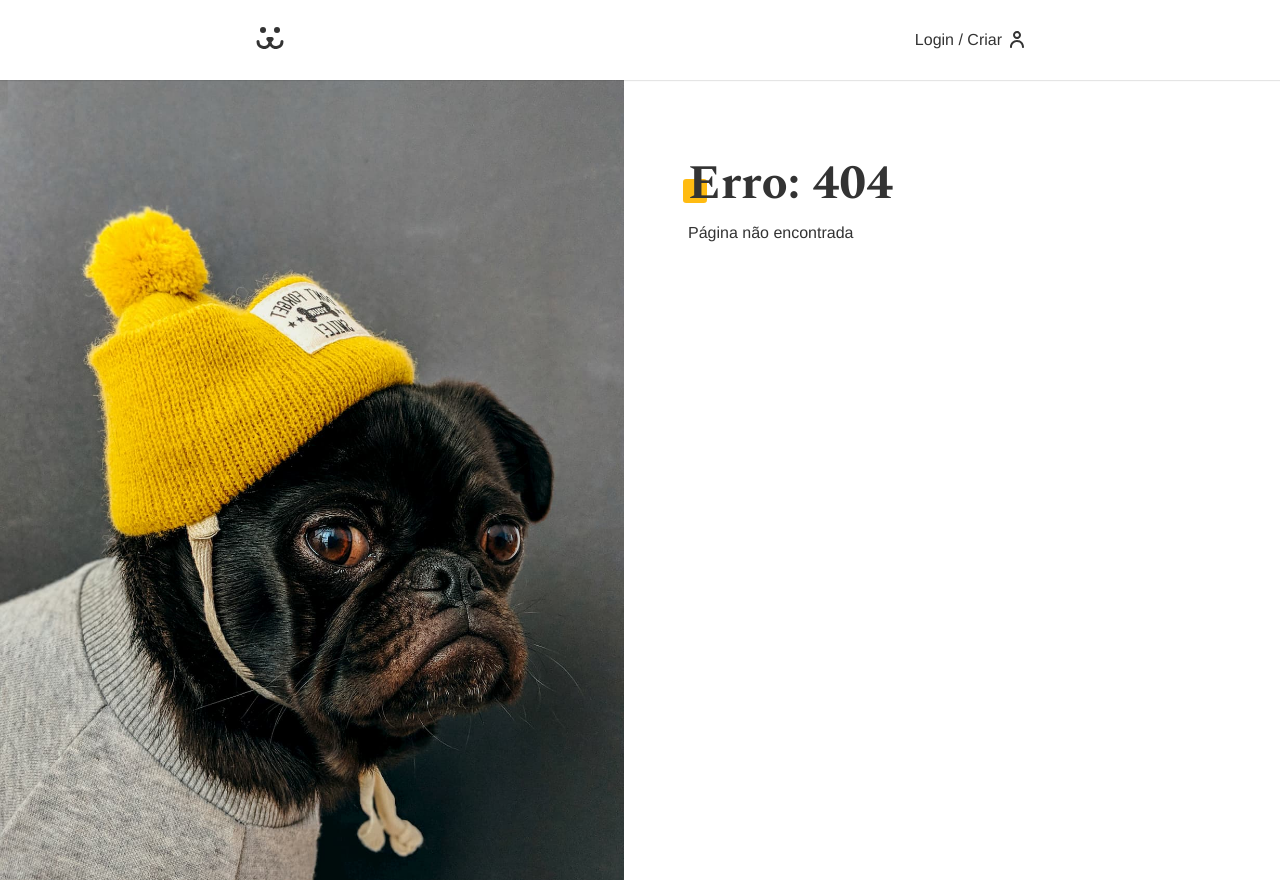
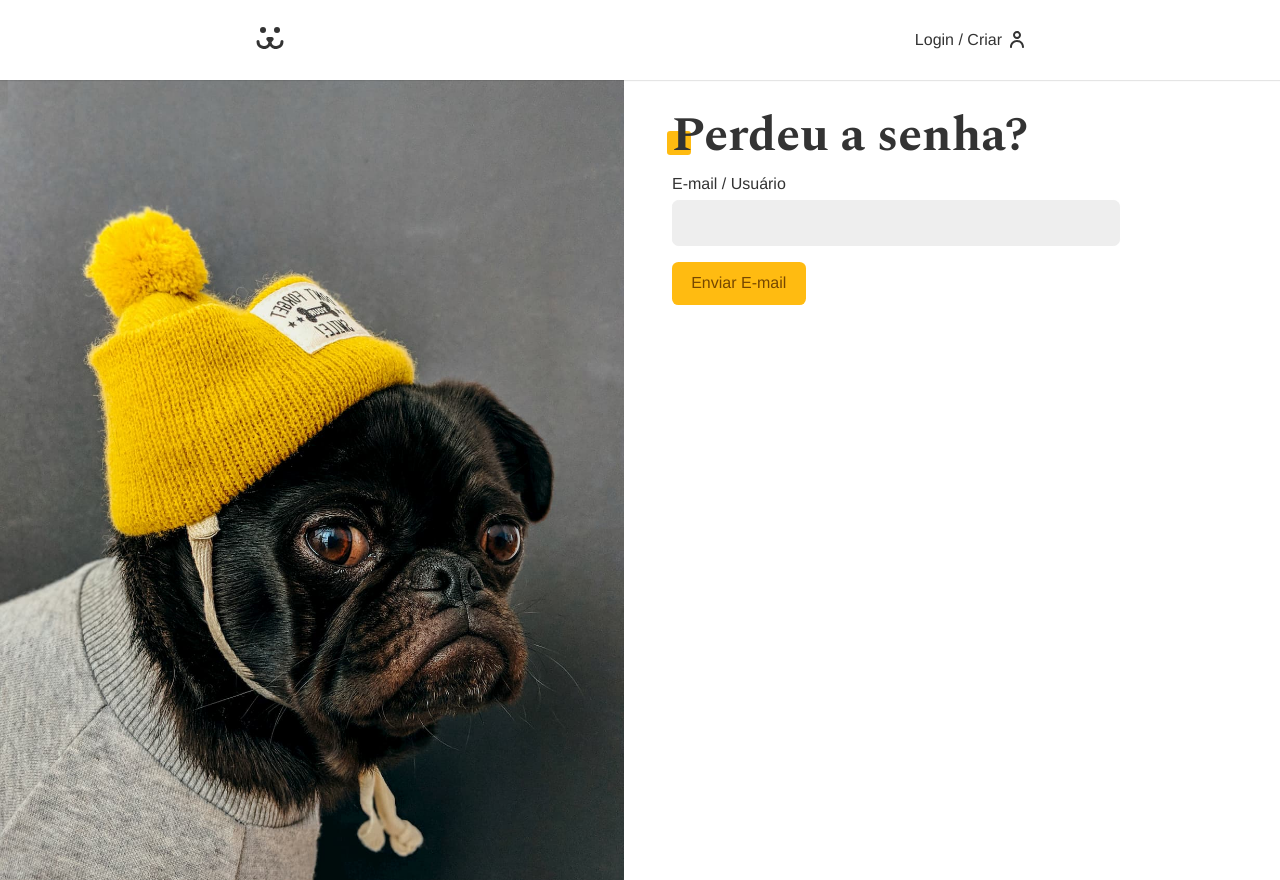
Before and after one commit to felipejourdan/dogs, a React (Create React App) app: page /login/recuperar-password in a window 1280 px wide. Before the commit this address had no page. Built offline with nearby package versions, Linux system fonts and the light colour scheme.

Commit message:
lost password function done

```diff
--- a/src/Components/Login/Login.js
+++ b/src/Components/Login/Login.js
@@ -2,8 +2,8 @@
 import { Routes, Route, Navigate } from "react-router-dom";
 import LoginForm from "./LoginForm";
 import LoginCreate from "./LoginCreate";
-import LoginReset from "./LoginReset";
-import LoginLost from "./LoginLost";
+import LoginPasswordReset from "./LoginPasswordReset";
+import LoginPasswordLost from "./LoginPasswordLost";
 import { UserContext } from "../../UserContext";
 import styles from "./Login.module.css";
 import NotFound from "../NotFound";
@@ -17,9 +17,9 @@
       <div className={styles.forms}>
         <Routes>
           <Route path="/" element={<LoginForm />} />
-          <Route path="signUp" element={<LoginCreate />} />
-          <Route path="lost" element={<LoginLost />} />
-          <Route path="reset" element={<LoginReset />} />
+          <Route path="cadastro" element={<LoginCreate />} />
+          <Route path="recuperar-password" element={<LoginPasswordLost />} />
+          <Route path="resetar-password" element={<LoginPasswordReset />} />
           <Route path="/*" element={<NotFound />} />
         </Routes>
       </div>
--- a/src/Components/Login/LoginForm.js
+++ b/src/Components/Login/LoginForm.js
@@ -1,12 +1,12 @@
-import React from 'react';
-import { Link } from 'react-router-dom';
-import useForm from '../../Hooks/useForm';
-import Button from '../Forms/Button';
-import Input from '../Forms/Input';
-import { UserContext } from '../../UserContext';
-import Error from '../Helper/Error';
-import styles from './LoginForm.module.css';
-import stylesBtn from '../Forms/Button.module.css';
+import React from "react";
+import { Link } from "react-router-dom";
+import useForm from "../../Hooks/useForm";
+import Button from "../Forms/Button";
+import Input from "../Forms/Input";
+import { UserContext } from "../../UserContext";
+import Error from "../Helper/Error";
+import styles from "./LoginForm.module.css";
+import stylesBtn from "../Forms/Button.module.css";
 
 const LoginForm = () => {
   const username = useForm();
@@ -35,13 +35,13 @@
         )}
         <Error error={error} />
       </form>
-      <Link className={styles.lost} to="/login/lost">
+      <Link className={styles.lost} to="/login/recuperar-password">
         Perdeu a senha?
       </Link>
       <div className={styles.signUp}>
         <h2 className={styles.subtitle}>Cadastre-se</h2>
         <p>Ainda não possui conta? Cadastre-se no site</p>
-        <Link className={stylesBtn.button} to="/login/signUp">
+        <Link className={stylesBtn.button} to="/login/cadastro">
           Cadastro
         </Link>
       </div>
--- a/src/Components/Login/LoginLost.js
+++ /dev/null
@@ -1,7 +0,0 @@
-import React from 'react';
-
-const LoginLost = () => {
-  return <div>Recuperar Password</div>;
-};
-
-export default LoginLost;
--- /dev/null
+++ b/src/Components/Login/LoginPasswordLost.js
@@ -0,0 +1,45 @@
+import React from "react";
+import { PASSWORD_LOST } from "../../api";
+import useFetch from "../../Hooks/useFetch";
+import useForm from "../../Hooks/useForm";
+import Button from "../Forms/Button";
+import Input from "../Forms/Input";
+import Error from "../Helper/Error";
+
+const LoginPasswordLost = () => {
+  const login = useForm();
+  const { data, loading, error, request } = useFetch();
+
+  async function handleSubmit(event) {
+    event.preventDefault();
+    if (login.validate()) {
+      const { url, options } = PASSWORD_LOST({
+        login: login.value,
+        url: "http://localhost:3000/login/resetar-password",
+      });
+      const { json } = await request(url, options);
+      console.log(json);
+    }
+  }
+
+  return (
+    <section>
+      <h1 className="title">Perdeu a senha?</h1>
+      {data ? (
+        <p style={{ color: "#4c1" }}>{data}</p>
+      ) : (
+        <form onSubmit={handleSubmit}>
+          <Input label="E-mail / Usuário" type="text" name="login" {...login} />
+          {loading ? (
+            <Button disabled>Enviando...</Button>
+          ) : (
+            <Button>Enviar E-mail</Button>
+          )}
+        </form>
+      )}
+      <Error error={error} />
+    </section>
+  );
+};
+
+export default LoginPasswordLost;
--- /dev/null
+++ b/src/Components/Login/LoginPasswordReset.js
@@ -0,0 +1,32 @@
+import React from "react";
+import useForm from "../../Hooks/useForm";
+import Button from "../Forms/Button";
+import Input from "../Forms/Input";
+
+const LoginPasswordReset = () => {
+  const [login, setLogin] = React.useState("");
+  const [key, setKey] = React.useState("");
+  const password = useForm("");
+
+  React.useEffect(() => {
+    const params = new URLSearchParams(window.location.search);
+    const key = params.get("key");
+    const login = params.get("login");
+
+    if (key) setKey(key);
+    if (login) setLogin(login);
+  }, []);
+
+  async function handleSubmit() {}
+
+  return (
+    <div>
+      <form onSubmit={handleSubmit}>
+        <Input label="Nova Senha" type="password" name="password" />
+        <Button>Resetar</Button>
+      </form>
+    </div>
+  );
+};
+
+export default LoginPasswordReset;
--- a/src/Components/Login/LoginReset.js
+++ /dev/null
@@ -1,7 +0,0 @@
-import React from 'react';
-
-const LoginReset = () => {
-  return <div>Resetar Password</div>;
-};
-
-export default LoginReset;
--- a/src/api.js
+++ b/src/api.js
@@ -100,3 +100,16 @@
     },
   };
 }
+
+export function PASSWORD_LOST(body) {
+  return {
+    url: `${API_URL}/api/password/lost`,
+    options: {
+      method: "POST",
+      headers: {
+        "Content-Type": "application/json",
+      },
+      body: JSON.stringify(body),
+    },
+  };
+}
```
